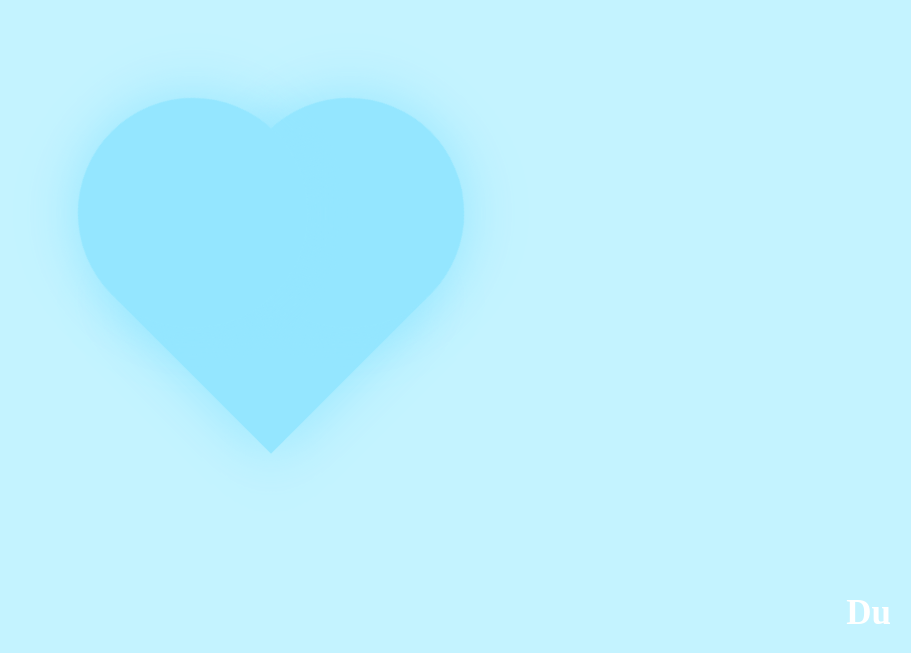
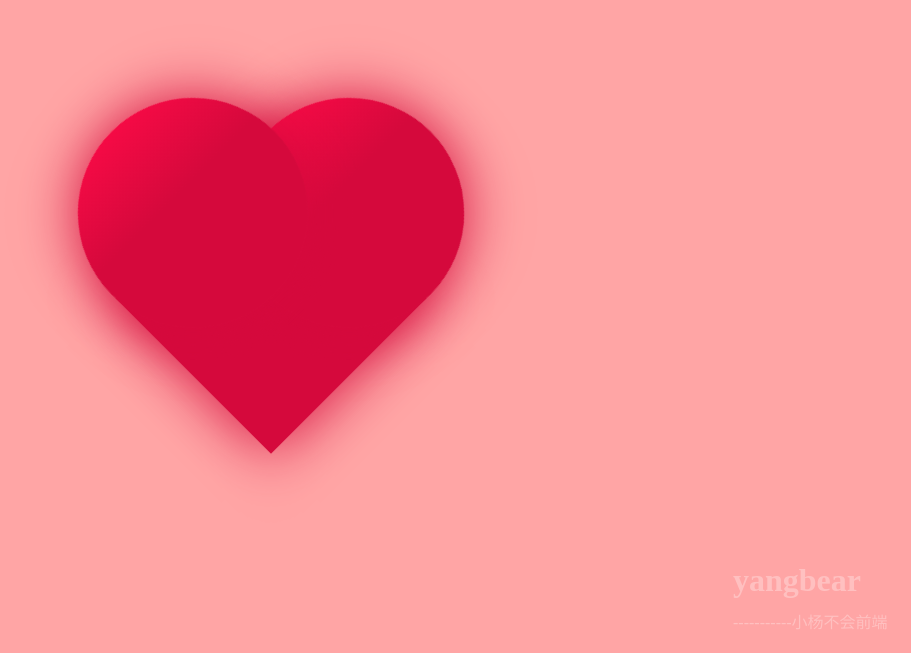
Before and after one commit to YangBear13/love, a plain HTML site: page index.html in a window 1280 px wide. Shown: the part 147-800 px from the top of the page, without its empty margins (369-1280 px from the left). Drawn offline with Linux system fonts and the light colour scheme.

Commit message:
Update index.html

```diff
--- a/index.html
+++ b/index.html
@@ -8,19 +8,20 @@
 			body {
 				height: 100%;
 			}
+			*,::before,::after {
+				margin: 0px;
+				padding: 0;
+			}
 
 			body {
 				margin: 0;
 				padding: 0;
-				background: #c4f3ff;
-				/*
-				定义body 渐变，向页面。
-
-		*/
-
+				background: #ffa5a5;
+				/*定义body 渐变，向页面。*/
 				/*background: linear-gradient(to bottom, #ffa5a5 0%,#ffd3d3 100%);*/
 			}
 
+			/* 全局 */
 			.chest {
 				width: 500px;
 				height: 500px;
@@ -30,21 +31,25 @@
 				transform: translateY(-50%);
 			}
 
+			/* haret 整体部分 */
 			.heart {
 				position: absolute;
 				z-index: 2;
-				background: linear-gradient(-90deg, #94e6ff 0%, #94e6ff 40%);
+				background: linear-gradient(-90deg, #F50A45 0%, #d5093c 40%);
 				animation: beat 0.7s ease 0s infinite normal;
 			}
 
+			/* 心的中心 */
 			.heart.center {
-				background: linear-gradient(-45deg, #94e6ff 0%, #94e6ff 40%);
+				background: linear-gradient(-45deg, #B80734 0%, #d5093c 40%);
 			}
 
+			/* 心的顶部 */
 			.heart.top {
 				z-index: 3;
 			}
 
+			/* 侧边 */
 			.side {
 				top: 100px;
 				width: 220px;
@@ -52,6 +57,7 @@
 				border-radius: 110px;
 			}
 
+			/* 中间爱心 */
 			.center {
 				width: 210px;
 				height: 210px;
@@ -61,9 +67,12 @@
 				/*transform: rotate(45deg);*/
 			}
 
+			/* 左边爱心 */
 			.left {
 				left: 62px;
 			}
+
+			/* 右边爱心 */
 
 			.right {
 				right: 62px;
@@ -73,34 +82,41 @@
 			@keyframes beat {
 				0% {
 					transform: scale(1) rotate(225deg);
-					box-shadow: 0 0 40px #94e6ff;
+					box-shadow: 0 0 40px #d5093c;
 				}
 
 				50% {
 					transform: scale(1.1) rotate(225deg);
-					box-shadow: 0 0 70px #94e6ff;
+					box-shadow: 0 0 70px #d5093c;
 				}
 
 				100% {
 					transform: scale(1) rotate(225deg);
-					box-shadow: 0 0 40px #94e6ff;
+					box-shadow: 0 0 40px #d5093c;
 				}
 			}
+
 			footer {
 				position: fixed;
 				bottom: 20px;
 				right: 20px;
-				font-weight: 800;
 				color: #fff;
-				font-size: 35px;
+				opacity: .3;
 				animation: btt .5s ease-in-out;
 			}
-			@keyframes btt{
-				from{
-					transform:translateY(-10px);
+			footer h1 {
+				margin-right: 30px;
+			}
+			footer p {
+				margin-top: 10px;
+			}
+			@keyframes btt {
+				from {
+					transform: translateY(-10px);
 				}
-				to{
-					transform:translateY(0px);
+
+				to {
+					transform: translateY(0px);
 				}
 			}
 		</style>
@@ -113,7 +129,8 @@
 			<div class="heart right side"></div>
 		</div>
 		<footer>
-			Du
+			<h1> yangbear</h1>
+			<p>-----------小杨不会前端</p>
 		</footer>
 	</body>
 </html>
```
